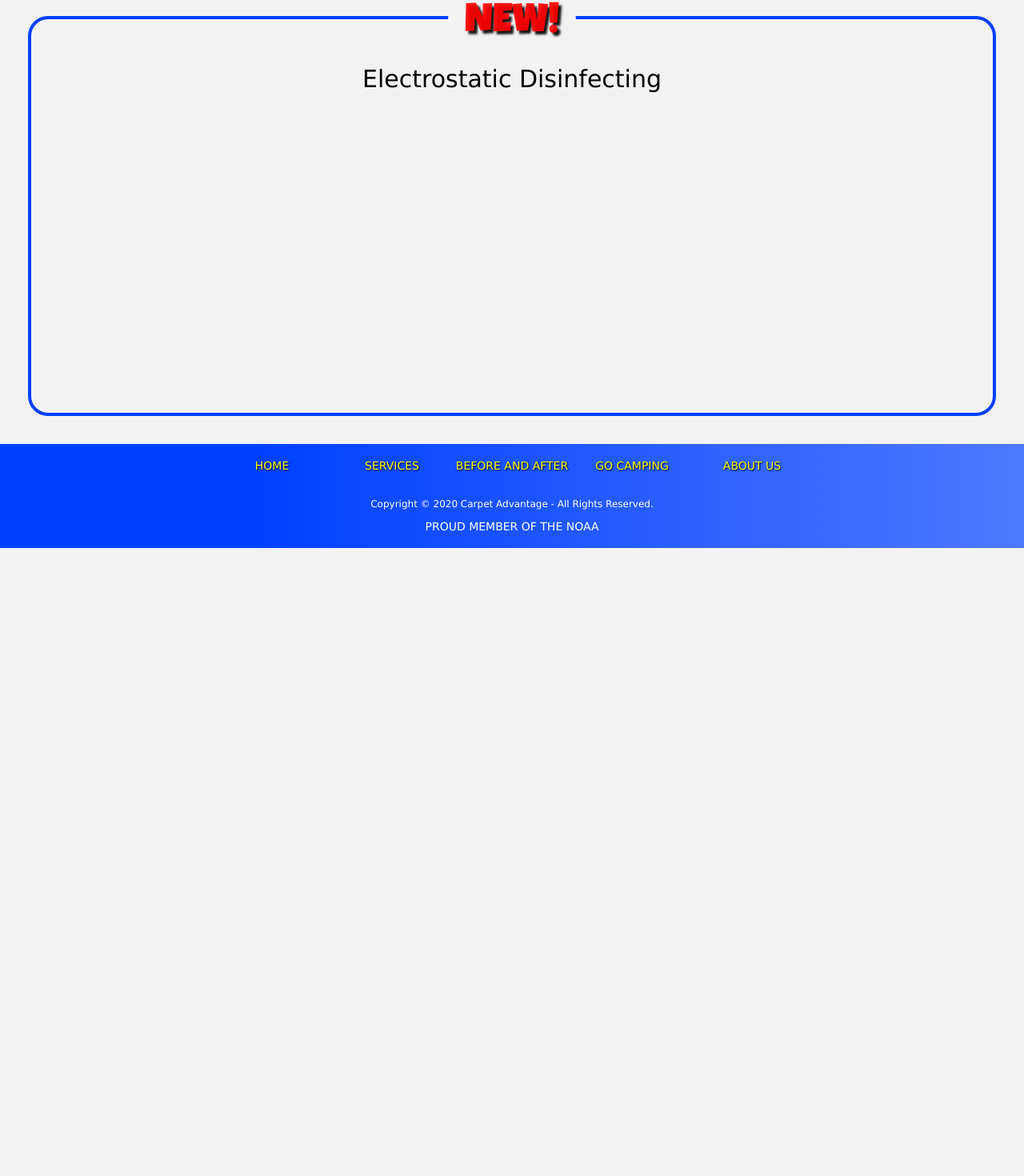
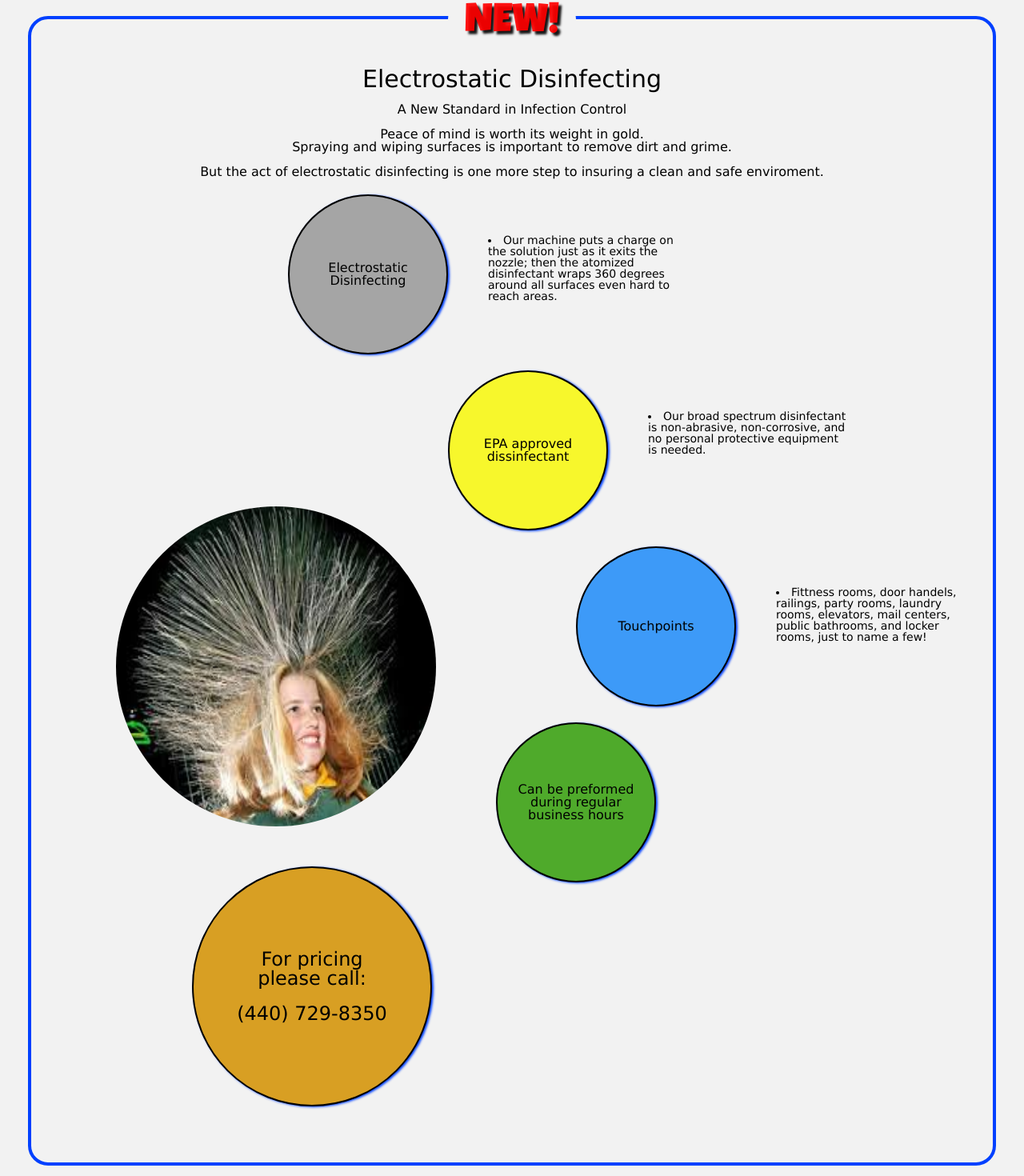
Before and after one commit to Broast42/carpet-advantage, a React (Create React App) app in the folder client/: page / in a window 1280 px wide. Shown: the part 533-2003 px from the top of the page at 80% size. Before the commit the page ends 1218 px from the top, so only its background shows below. Built offline with nearby package versions, Linux system fonts and the light colour scheme.

Commit message:
Completed electro component

```diff
--- a/client/src/App.css
+++ b/client/src/App.css
@@ -62,6 +62,32 @@ a{
   color: inherit;
 }
 
+.flex-center{
+  display: flex;
+  justify-content: center;
+  align-items: center;
+}
+
+.back-grey{
+  background: rgb(165, 165, 165)
+}
+
+.back-yellow{
+  background: rgb(247, 247, 44);
+}
+
+.back-blue{
+  background: rgb(61, 154, 248);
+}
+
+.back-green{
+  background: rgb(79, 170, 43);
+}
+
+.back-orange{
+  background: rgb(216, 159, 35);
+}
+
 /* header */
 header{
   padding: 10px 20px;
@@ -113,7 +139,7 @@ nav li{
 }
 
 nav li:hover{
-  font-weight: bold;
+  font-weight: bolder;
   text-decoration: underline;
 }
 
@@ -222,14 +248,126 @@ section{
 
 .new-text{
   animation:blinking 2s infinite;
-
-  /* text-shadow: 2px 2px 3px black */
 }
 
 .electro-title{
   text-align: center;
   font-size: 3rem;
 
+}
+
+.electro-tagline{
+  font-size: 1.6rem;
+  text-align: center;
+}
+
+.electro-tagline div{
+  margin-top: 15px;
+}
+
+.electro-bubble-box{
+  width: 100%;
+  min-height: 600px;
+  /* border: 1px solid black; */
+  display: flex;
+}
+
+.electro-box-half{
+  width: 50%;
+  /* border: 1px solid black; */
+}
+
+.static_girl{
+  width: 400px;
+  height:400px;
+  border-radius: 50%;
+}
+
+.info-bubble{
+  min-height: 200px;
+  /* border: 1px solid black; */
+  margin: 20px 0px;
+  position: relative;
+}
+
+.info-bubble2{
+  min-height: 300px;
+  /* border: 1px solid black; */
+  margin: 20px 0px;
+  position: relative;
+}
+
+.buble-pos{
+  right: 280px
+}
+
+.buble-pos2{
+  right: 80px;
+}
+
+.buble-pos4{
+  right: 20px;
+}
+
+.buble-pos3{
+  right: 400px;
+  bottom: 40px;
+}
+
+.bubble-outer{
+  min-width: 200px;
+  height: 200px;
+  border: 2px solid black;
+  border-radius: 50%;
+  box-shadow: 2px 1px 3px #0040ff;
+  display: flex;
+  justify-content: center;
+  align-items: center;
+  font-size: 1.6rem;
+  text-align: center;
+}
+
+.bubble-outer p{
+  width: 150px;
+}
+
+.bubble-outer-last{
+  min-width: 300px;
+  height: 300px;
+  border: 2px solid black;
+  border-radius: 50%;
+  box-shadow: 2px 1px 3px #0040ff;
+  display: flex;
+  justify-content: center;
+  align-items: center;
+  font-size: 2.4rem;
+  text-align: center;
+}
+
+.bubble-outer-last p{
+  width: 200px;
+  margin-bottom: 20px;
+}
+
+.bubble-outer-last a:hover{
+  text-decoration: underline;
+  font-weight: bolder;
+}
+
+
+.bubble-3{
+  margin-left: 80px;
+}
+
+.info-bubble-flex{
+  display: flex;
+}
+
+.extra-info{
+  font-size: 1.4rem;
+  margin-left: 50px;
+  margin-top: 50px;
+  width: 250px;
 }
 
 /* footer */
@@ -277,6 +415,38 @@ footer{
 
   .tag-box{
     height: 300px;
+  }
+
+  .electro-bubble-box{
+    /* display: block; */
+    flex-direction: column;
+    padding-top: 20px;
+  }
+  .info-bubble, .info-bubble2{
+    position: static;
+    display: flex;
+    justify-content: center;
+    align-items: center;
+  }
+
+  .electro-box-half{
+    width: 100%;
+
+  }
+
+  .info-bubble-flex{
+    display: block;
+  }
+
+  .bubble-3{
+    margin-left: 0px;
+  }
+
+  .extra-info{
+    font-size: 1.4rem;
+    margin-left: 0px;
+    margin-top: 10px;
+    width: 200px;
   }
 }
 
@@ -330,7 +500,7 @@ footer{
   }
 
   .small-nav-1 li:hover{
-    font-weight: bold;
+    font-weight: bolder;
     text-decoration: underline;
   }
 
--- a/client/src/components/home/Electro.js
+++ b/client/src/components/home/Electro.js
@@ -1,5 +1,5 @@
 import React from 'react';
-
+import statichair from './electroimg/statichair.jpeg'
 function Electro() {
   return (
     <section>
@@ -13,6 +13,95 @@ function Electro() {
             <div className="electro-title">
                 <h3>Electrostatic Disinfecting</h3>
             </div>
+            <div className="electro-tagline">
+                <div>
+                    <p>A New Standard in Infection Control</p>
+                </div>
+                <div>
+                    <p>Peace of mind is worth its weight in gold.</p>
+                    <p>Spraying and wiping surfaces is important to remove dirt and grime.</p>
+                </div>
+                <div>
+                    <p>But the act of electrostatic disinfecting is one more step to insuring a clean and safe enviroment.</p>
+                </div>
+            </div>
+            <div className="electro-bubble-box">
+                <div className="electro-box-half flex-center">
+                    <img className="static_girl" src={statichair} alt="Girl with static hair"/>
+                </div>
+                <div className="electro-box-half">
+                    <div className="info-bubble buble-pos">
+                        <div className="info-bubble-flex">
+                            <div className="bubble-outer back-grey">
+                                <p>Electrostatic Disinfecting</p>
+                            </div>
+                            <div className="extra-info">
+                                <li>
+                                    Our machine puts a charge on the solution
+                                    just as it exits the nozzle; then the atomized
+                                    disinfectant wraps 360 degrees around all surfaces
+                                    even hard to reach areas.
+                                </li>
+                            </div>
+                        </div>
+
+                    </div>
+                    <div className="info-bubble buble-pos2">
+                        <div className="info-bubble-flex">
+                            <div className="bubble-outer back-yellow">
+                                <p>EPA approved dissinfectant</p>
+                            </div>
+                            <div className="extra-info">
+                                <li>
+                                    Our broad spectrum disinfectant is non-abrasive,
+                                    non-corrosive, and no personal protective equipment is needed.
+                                </li>
+                            </div>
+                        </div>
+
+                    </div>
+                    <div className="info-bubble">
+                        <div className="info-bubble-flex">
+                            <div className="bubble-outer bubble-3 back-blue">
+                                <p>Touchpoints</p>
+                            </div>
+                            <div className="extra-info">
+                                <li>
+                                    Fittness rooms, door handels, railings,
+                                    party rooms, laundry rooms, elevators,
+                                    mail centers, public bathrooms, and locker rooms,
+                                    just to name a few!
+                                </li>
+                            </div>
+                        </div>
+                    </div>
+                    <div className="info-bubble buble-pos4">
+                        <div className="info-bubble-flex">
+                            <div className="bubble-outer back-green">
+                                <p>Can be preformed during regular business hours</p>
+                            </div>
+                            <div className="extra-info">
+
+                            </div>
+                        </div>
+                    </div>
+                    <div className="info-bubble2 buble-pos3">
+                    <div className="info-bubble-flex">
+                            <div className="bubble-outer-last back-orange">
+                                <div>
+                                    <p>For pricing please call:</p>
+                                    <a href="tel:440-729-8350">(440) 729-8350</a>
+                                </div>
+
+                            </div>
+                            <div className="extra-info">
+
+                            </div>
+                        </div>
+                    </div>
+                </div>
+            </div>
+
         </div>
     </section>
 
--- a/client/src/components/home/Home.js
+++ b/client/src/components/home/Home.js
@@ -33,16 +33,16 @@ function Home() {
                     </div>
 
                 </div>
-                <div className="pic-real-box">
+                <figure className="pic-real-box">
                         <div className="pic-box">
                             <img className={`pic-an ${before === true ? "disBlock": "disNone"}`} src={before1} alt="Dirty Carpet"/>
                             <img className={`pic-an ${after === true ? "disBlock": "disNone"}`} src={after1} alt="Dirty Carpet"/>
                         </div>
-                        <div className="pic-descript">
+                        <figcaption className="pic-descript">
                             <p className={` ${before === true ? "disBlock": "disNone"}`}>BEFORE -- "This isn't surprising, a lot of vacants look like this."</p>
                             <p className={` ${after === true ? "disBlock": "disNone"}`}>AFTER -- "Awesome, now our resident can move in"</p>
-                        </div>
-                </div>
+                        </figcaption>
+                </figure>
             </section>
 
             <Electro/>
```
Also changed, not shown: client/src/components/home/electroimg/statichair.jpeg (added).
